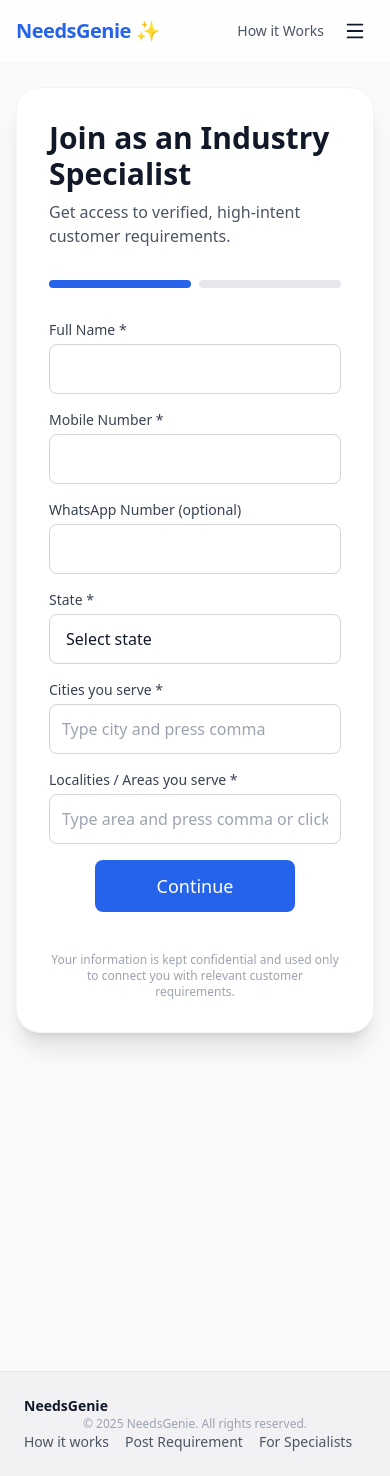
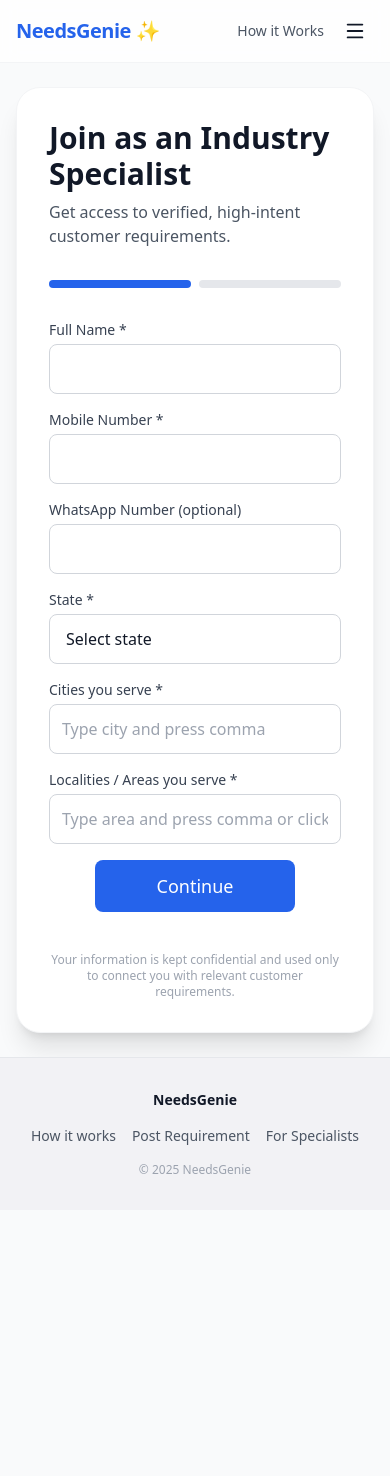
Before and after one commit to ishaiktaher/NeedsGenie, a Next.js app: page /specialist/register in a window 390 px wide. After the commit the page ends 1210 px from the top, so only its background shows below. Built offline with nearby package versions, Linux system fonts and the light colour scheme.

Commit message:
Updated footer for mobile

```diff
--- a/app/layout.js
+++ b/app/layout.js
@@ -13,7 +13,9 @@
       <body className="bg-gray-50 text-gray-900 antialiased min-h-screen">
         <Header />
         {children}
+        <section className="sm:pt-2">
         <Footer />
+        </section>
       </body>
     </html>
   );
--- a/app/specialist/register/page.jsx
+++ b/app/specialist/register/page.jsx
@@ -144,7 +144,7 @@
 
   return (
     // <main className="min-h-screen bg-gray-50 flex items-center justify-center px-6 py-10">
-    <main className="min-h-screen bg-gray-50 px-4 py-6 pb-[40vh] sm:pb-0 sm:flex sm:items-center sm:justify-center">
+    <main className="min-h-screen bg-gray-50 px-4 py-6 sm:pb-0 sm:flex sm:items-center sm:justify-center">
 
       <div className="w-full max-w-xl bg-white rounded-3xl shadow-xl border border-gray-100 p-8">
 
--- a/components/ChipInput.jsx
+++ b/components/ChipInput.jsx
@@ -56,7 +56,7 @@
           error ? "border-red-500" : "border-gray-300"
         }`}
       >
-        {value.map((chip) => (
+        {(Array.isArray(value) ? value : []).map((chip) => (
           <span
             key={chip}
             className="flex items-center gap-1 bg-blue-100 text-blue-700 px-2 py-1 rounded-full text-sm"
--- a/components/Footer.jsx
+++ b/components/Footer.jsx
@@ -3,44 +3,55 @@
 export default function Footer() {
   return (
     <footer className="bg-[#f2f2f5] border-t border-gray-200">
-      <div className="max-w-7xl mx-auto px-6 py-6">
+      <div className="max-w-7xl mx-auto px-6 py-8">
 
-        <div className="flex flex-col sm:flex-row sm:items-center">
-
-          {/* LEFT */}
-          <div className="sm:flex-1 text-sm font-semibold text-gray-900">
+        {/* MOBILE FOOTER */}
+        <div className="flex flex-col items-center text-center gap-4 sm:hidden">
+          <div className="text-sm font-semibold text-gray-900">
             NeedsGenie
           </div>
 
-          {/* CENTER */}
-          <div className="sm:flex-1 text-center text-xs text-gray-400">
-            © {new Date().getFullYear()} NeedsGenie. All rights reserved.
-          </div>
-
-          {/* RIGHT */}
-          <nav className="sm:flex-1 flex sm:justify-end gap-4 text-sm text-gray-600">
-            <Link
-              href="/how-it-works"
-              className="hover:text-gray-900 transition"
-            >
+          <nav className="flex gap-4 text-sm text-gray-600">
+            <Link href="/how-it-works" className="hover:text-gray-900">
               How it works
             </Link>
-
-            <Link
-              href="/post-requirement"
-              className="hover:text-gray-900 transition"
-            >
+            <Link href="/post-requirement" className="hover:text-gray-900">
               Post Requirement
             </Link>
-
-            <Link
-              href="/specialist/register"
-              className="hover:text-gray-900 transition"
-            >
+            <Link href="/specialist/register" className="hover:text-gray-900">
               For Specialists
             </Link>
           </nav>
 
+          <div className="text-xs text-gray-400">
+            © {new Date().getFullYear()} NeedsGenie
+          </div>
+        </div>
+
+        {/* DESKTOP FOOTER */}
+        <div className="hidden sm:flex sm:items-center">
+          {/* Left */}
+          <div className="flex-1 text-sm font-semibold text-gray-900">
+            NeedsGenie
+          </div>
+
+          {/* Center */}
+          <div className="flex-1 text-center text-xs text-gray-400">
+            © {new Date().getFullYear()} NeedsGenie. All rights reserved.
+          </div>
+
+          {/* Right */}
+          <nav className="flex-1 flex justify-end gap-6 text-sm text-gray-600">
+            <Link href="/how-it-works" className="hover:text-gray-900">
+              How it works
+            </Link>
+            <Link href="/post-requirement" className="hover:text-gray-900">
+              Post Requirement
+            </Link>
+            <Link href="/specialist/register" className="hover:text-gray-900">
+              For Specialists
+            </Link>
+          </nav>
         </div>
 
       </div>
```
